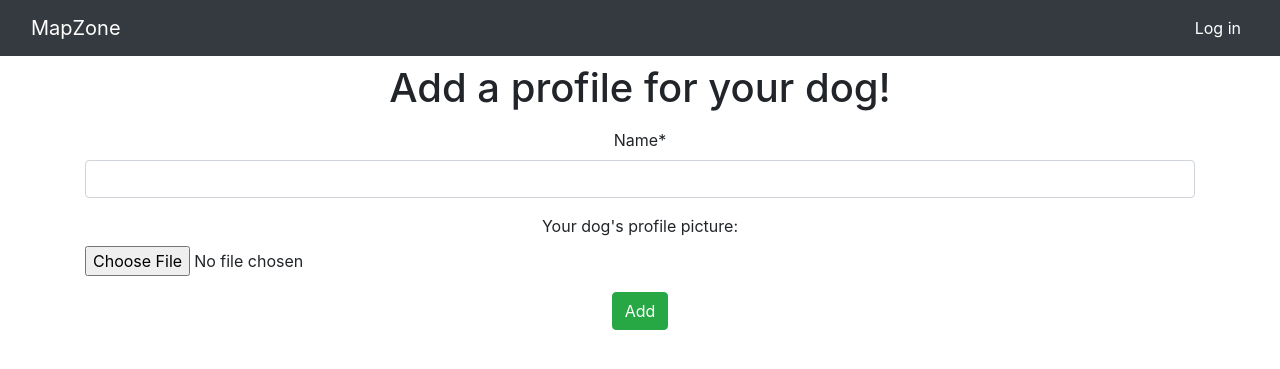
After one commit to niamhkearney/awm-ca1, a Django app: page /world/moredog/ in a window 1280 px wide. The commit adds this page. Shown: the top 369 px of the page. Run offline with Django 4.2, Linux system fonts and the light colour scheme; some libraries are stand-ins or nearby versions.

Commit message:
add dogs page has been added

```diff
--- a/awmca1/urls.py
+++ b/awmca1/urls.py
@@ -16,14 +16,16 @@ Including another URLconf
 from django.contrib import admin
 from django.urls import include, path
 from django.views.generic.base import TemplateView
-from world import views
+from django.conf import settings
+from django.conf.urls.static import static
 
 urlpatterns = [
-    path('world/', include('world.urls')),
+    path('world/', include('world.urls', namespace='world')),
     path('admin/', admin.site.urls),
     path("accounts/", include("django.contrib.auth.urls")),
     path('', TemplateView.as_view(template_name='home.html'), name='home'),
-    path('maps/', views.maps, name='maps'),
-    path('signup/', views.register_request, name='signup'),
-    path("locator/", views.location_request, name='locator'),
 ]
+
+if settings.DEBUG:
+    urlpatterns += static(settings.MEDIA_URL,
+                          document_root=settings.MEDIA_ROOT)
--- a/world/admin.py
+++ b/world/admin.py
@@ -1,5 +1,6 @@
 from django.contrib.gis import admin
-from .models import WorldBorder, Profile
+from .models import WorldBorder, Profile, DogProfile
 
 admin.site.register(WorldBorder, admin.GISModelAdmin)
 admin.site.register(Profile)
+admin.site.register(DogProfile)
--- a/world/forms.py
+++ b/world/forms.py
@@ -1,6 +1,7 @@
 from django import forms
 from django.contrib.auth.forms import UserCreationForm
 from django.contrib.auth.models import User
+from .models import DogProfile
 
 
 # Create your forms here.
@@ -18,3 +19,15 @@ class NewUser(UserCreationForm):
         if commit:
             user.save()
         return user
+
+
+class NewDog(forms.ModelForm):
+    name = forms.CharField(required=True)
+    dogimg = forms.ImageField
+
+    class Meta:
+        model = DogProfile
+        labels = {
+            "dogimg": "Your dog's profile picture:"
+        }
+        exclude = ("owner",)
--- a/world/templates/base.html
+++ b/world/templates/base.html
@@ -19,7 +19,7 @@
                 {% if user.is_authenticated %}
                     <ul class="navbar-nav">
                           <li class="nav-item">
-                            <a class="nav-link" href="{% url 'maps' %}">Map</a>
+                            <a class="nav-link" href="{% url 'world:map' %}">Map</a>
                           </li>
                     </ul>
                     <div class="flex-row-reverse collapse navbar-collapse" id="collapsibleNavbar">
@@ -31,10 +31,11 @@
                                         <a class="dropdown-item" href="#">Profile</a>
                                     </li>
                                     <li>
+                                        <a class="dropdown-item" href="{% url 'world:moredog' %}">Add a Dog</a>
+                                    </li>
+                                    <li>
                                         <a class="dropdown-item" href="{% url 'logout' %}">Log Out</a>
                                     </li>
-
-                                    <li>
                                 </ul>
                             </li>
                         </ul>
--- /dev/null
+++ b/world/templates/dogform.html
@@ -0,0 +1,21 @@
+{% extends 'base.html' %}
+
+{% block title %}Home{% endblock %}
+
+{% block content %}
+
+{% load crispy_forms_tags %}
+
+<div class="container align-content-center text-center">
+<h1 class="p-2">Add a profile for your dog!</h1>
+    <div class="form-group">
+        <form method="post" enctype="multipart/form-data">
+            {% csrf_token %}
+            {{ newdog_form|crispy }}
+            <button class="btn btn-success" type="submit">Add
+            </button>
+        </form>
+    </div>
+</div>
+
+{% endblock %}
--- a/world/templates/dogs.html
+++ b/world/templates/dogs.html
@@ -4,6 +4,6 @@
 
 {% block content %}
    <div class="container align-content-center text-center">
-
+        <p>no dogs found.... add one dude!!</p>
    </div>
 {% endblock %}
--- a/world/templates/home.html
+++ b/world/templates/home.html
@@ -13,8 +13,8 @@
         {% else %}
           <p>You are not logged in! Please log in below.</p><br>
           <a href="{% url 'login' %}" class="btn btn-outline-primary">Log In</a>
-            <p>Or, register with the link below.</p>
-            <a href="{% url 'signup' %}" class="btn btn-outline-secondary">Register</a>
+            <p class="p-4">Or, register with the link below.</p>
+            <a href="{% url 'world:signup' %}" class="btn btn-outline-secondary">Register</a>
         {% endif %}
     </div>
 {% endblock %}
--- a/world/templates/map.html
+++ b/world/templates/map.html
@@ -11,7 +11,7 @@
         <h1 class="m-3">World Map</h1>
         <p>Your current location will be stored in the database everytime you access this page.</p>
 
-        <form method="post" action="{% url 'locator'%}">
+        <form method="post" action="{% url 'world:locator'%}">
             {% csrf_token %}
         </form>
 
@@ -77,7 +77,7 @@
                         headers: {
                             'X-CSRFToken': csrftoken
                         },
-                        url: {% url 'locator' %},
+                        url: {% url 'world:locator' %},
                         data: {
                             point: locString
                         }
--- a/world/templates/registration/login.html
+++ b/world/templates/registration/login.html
@@ -2,11 +2,13 @@
 
 {% block title %}Login{% endblock %}
 {% block content %}
+
+{% load crispy_forms_tags %}
     <div class="container form-group">
         <h2>Log In</h2>
         <form method="post">
           {% csrf_token %}
-          {{ form.as_p }}
+          {{ form | crispy }}
           <button class ="btn btn-info" type="submit">Log In</button>
         </form>
     </div>
--- a/world/templates/registration/signup.html
+++ b/world/templates/registration/signup.html
@@ -1,7 +1,8 @@
 {% extends "base.html" %}
 
+{% block title %}Sign Up{% endblock %}
+
 {% block content %}
-
 {% load crispy_forms_tags %}
 
 <div class="container">
--- a/world/urls.py
+++ b/world/urls.py
@@ -1,9 +1,12 @@
 from django.urls import path
 from . import views
+
+app_name = 'world'
 
 urlpatterns = [
     path('', views.index, name='home'),
     path('maps/', views.maps, name='map'),
     path("signup/", views.register_request, name="signup"),
     path("locator/", views.location_request, name="locator"),
+    path("moredog/", views.newdog_request, name="moredog"),
 ]
--- a/world/views.py
+++ b/world/views.py
@@ -9,6 +9,7 @@ from django.contrib import messages
 from world import models
 from world.forms import NewUser
 from world.models import Profile
+from world.forms import NewDog
 
 
 def index(request):
@@ -55,3 +56,15 @@ def location_request(request):
         return JsonResponse({"message": f"Set Location to {point.wkt}."}, status=200)
     except Exception as e:
         return JsonResponse({"error": str(e)}, status=400)
+
+
+def newdog_request(request):
+    if request.method == "POST":
+        form = NewDog(request.POST, request.FILES)
+        if form.is_valid():
+            dog = form.save(commit=False)
+            dog.owner = request.user
+            dog.save()
+            return redirect("home")
+    form = NewDog()
+    return render(request=request, template_name="dogform.html", context={"newdog_form": form})
```
Also changed, not shown: awmca1/settings.py (+25 -22 lines), media/images/bond1.jpg (added).
